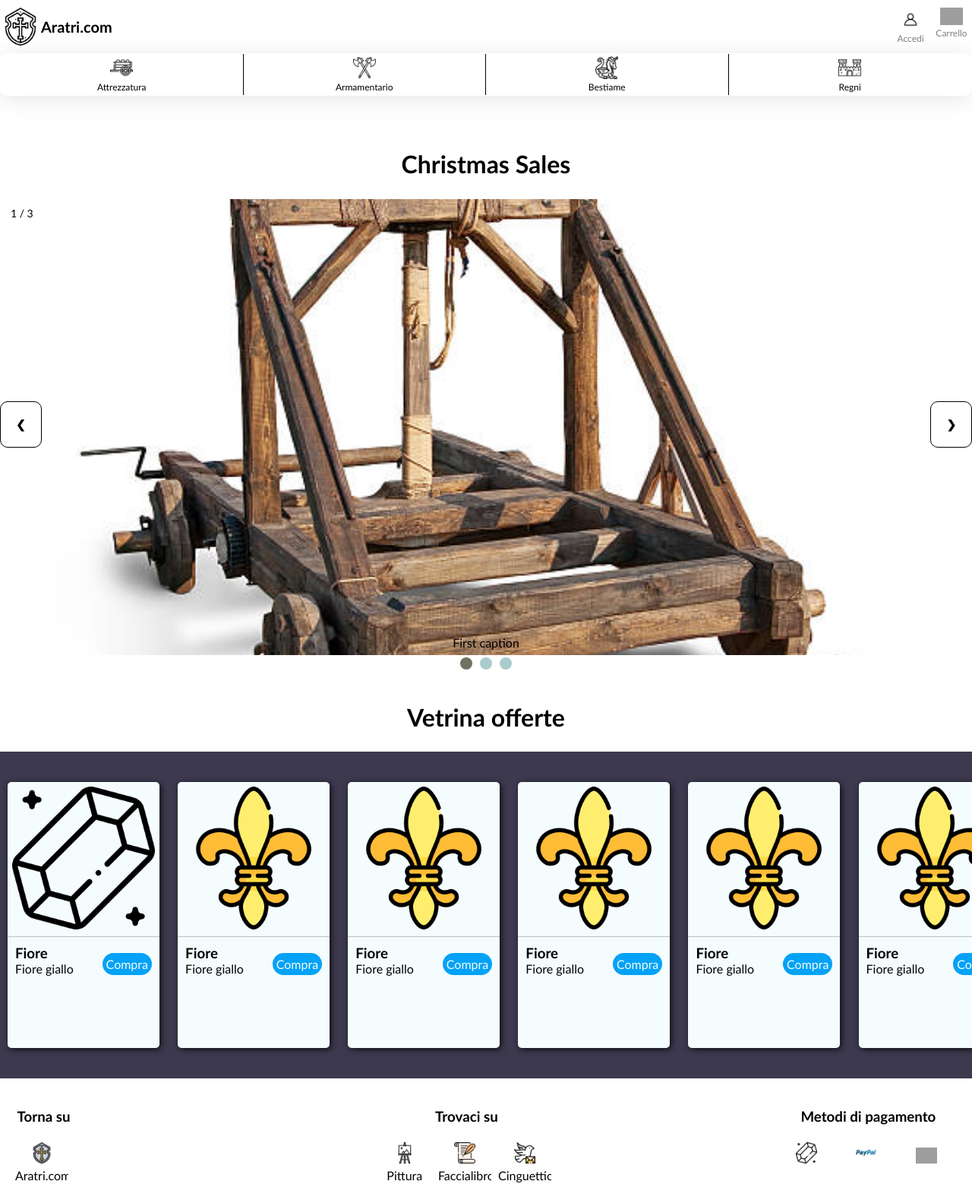
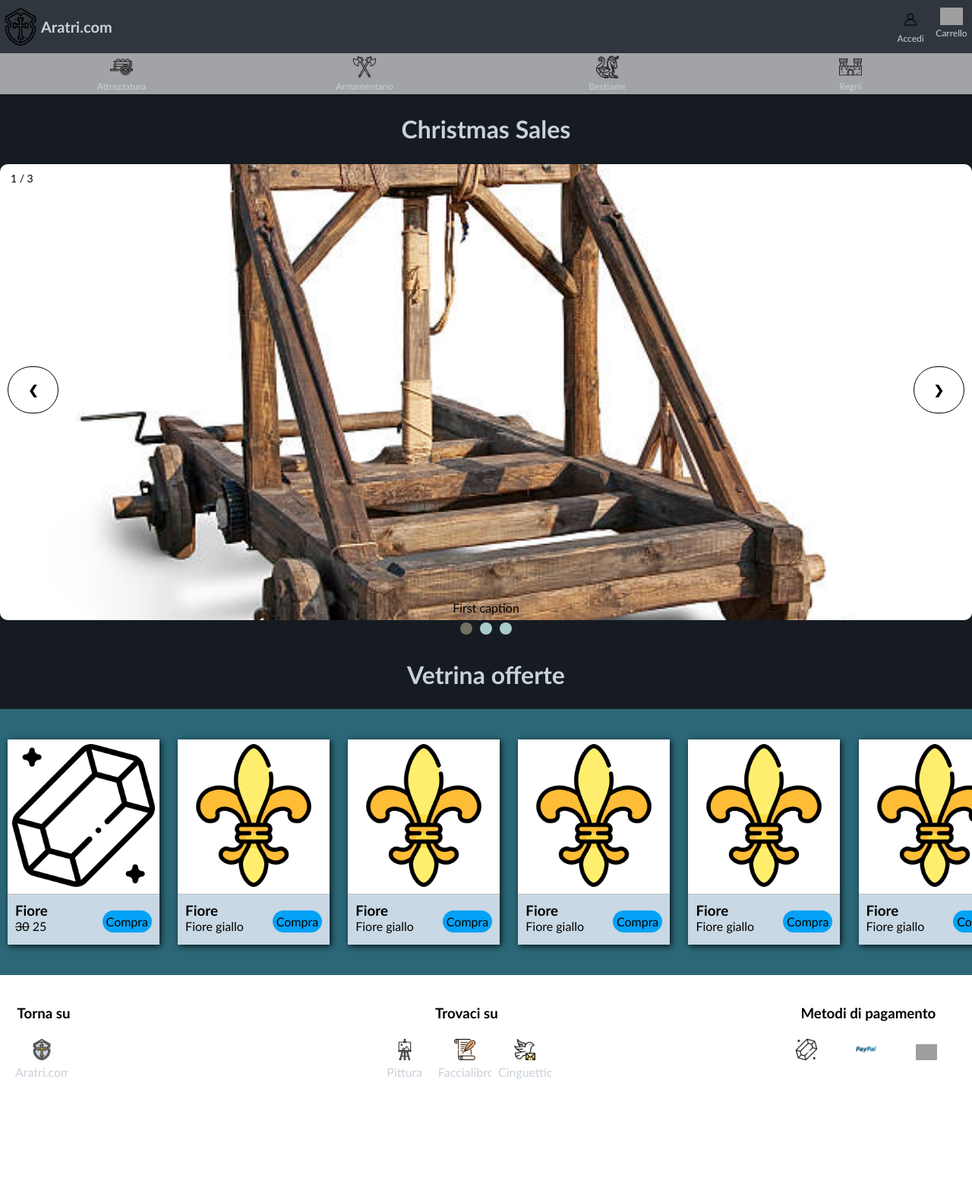
Before and after one commit to ThomasCapelli/TW-Project, a PHP site: page /html/home.html in a window 1280 px wide. Shown: the whole page at 76% size. After the commit the page ends 1420 px from the top, so only its background shows below. Run offline with PHP 8.4, Linux system fonts and the light colour scheme; grey boxes are pictures that could not be loaded.

Commit message:
added vars to an easy switch between dark and light mode

```diff
--- a/css/style.css
+++ b/css/style.css
@@ -5,8 +5,14 @@ html, body, ul, p{
   width: 100%;
   font-family: 'Gill Sans', 'Gill Sans MT', Calibri, 'Trebuchet MS', sans-serif
 }
+body {
+  background-color: var(--body_background);
+}
 /*HEADER OF THE PAGE*/
 
+header {
+  background-color: var(--header-background);
+}
 header nav div {
   display: inline-block;
   text-align: center;
@@ -18,7 +24,7 @@ header nav h1 {
   font-size: 20px;
   display: inline-block;
   margin: 23px 0;
-  color: black;
+  color: var(--text);
 }
 header nav div:first-of-type {
   float: left;
@@ -27,13 +33,13 @@ header nav div:not(:first-of-type) {
   float: right;
 }
 header nav div a {
-  color: grey;
+  color: var(--text);
   text-decoration: none;
   max-width: 40%;
   max-height: 40%;
 }
 header > nav a:hover {
-  color: black;
+  color: var(--header-hover);
 }
 header > nav > div > a:hover img{
   transform: rotate(360deg);
@@ -55,16 +61,14 @@ header nav div a p {
 
 body > nav > ul{
   list-style: none;
-  background-color: white;
   width: 100%;
   white-space: nowrap;
   overflow: auto;
   box-sizing: border-box;
-  background: rgba(255, 255, 255, 0.8);
-  border-radius: 10px;
-  box-shadow: 0 4px 30px rgba(0, 0, 0, 0.1);
+  background: var(--stickynav-background);;
+  box-shadow: 0 4px 3px rgba(0, 0, 0, 0.1);
   backdrop-filter: blur(8.6px);
-  border: 1px solid rgba(255, 255, 255, 0.26);
+  border: 1px solid var(--stikynav-border);
 }
 body > nav > ul::-webkit-scrollbar{
   display: none;
@@ -77,7 +81,7 @@ body > nav ul li{
   box-sizing: border-box;
 }
 body > nav ul li:not(:last-of-type) {
-  border-right: 1px solid black;
+  border-right: 1px solid --stickynav-split;
 }
 body > nav ul li div {
   margin: 3px;
@@ -91,16 +95,18 @@ body > nav > ul > li > div > a {
   width: 100%;
   height: 100%;
   text-decoration: none;
-  color: black;
+  color: var(--text);
 }
 
 /*MAIN*/
 
 main > section:first-of-type{
-  margin: 70px 0 40px 0;
+  margin: 26px 0 30px 0;
 }
 
 main > section > h2, main > h2{
+  color: var(--text);
+  margin-top: 0;
   text-align: center;
   font-size: xx-large;
 }
@@ -108,23 +114,23 @@ main > section > h2, main > h2{
 /*FOR SALE PRODUCTS*/
 main > article {
   width: 100%;
-  background-color: #3d3a50;
+  background-color: var(--sale-background); /*#5d3754 #52ab98*/
   white-space: nowrap;
   overflow: auto;
 }
-main > article::-webkit-scrollbar{
-  display: none;
-}
 main > article > section {
-  background-color: #f4fcfe;
+  background-color: var(--product-background);
   max-width: 200px;
-  height: 350px;
+  height: 270px;
   margin: 40px 10px;
   box-shadow: 2px 2px 8px rgba(0,0,0,0.8);
-  border-radius: 5px;
   display: inline-block;
 }
+main > article header {
+  border-radius: 5px;
+}
 main > article div {
+  background-color: var(--product-img-background);
   height: 60%;
   padding: 3%;
   border-bottom: 1px solid silver;
@@ -146,29 +152,29 @@ main > article a {
   padding: 5px;
   margin-top: -30px;
   border-radius: 20px;
-  background-color: #03a2f6;
-  color: #f4fcfe;
+  background-color: var(--product-button);
+  color: var(--product-text);
   display: block;
 }
 main > article a:hover {
-  background-color: #3d3a50;
+  background-color: var(--product-link-hover);
 }
 
 /*  BODY FOOTER */
 
 body > footer {
   padding: 20px;
-  background-color: white;
+  background-color: var(--footer-background);
 }
 body > footer section {
   font-family: 'Gill Sans', 'Gill Sans MT', Calibri, 'Trebuchet MS', sans-serif;
-  color: black;
+  color: var(--text);
   display: block;
   text-align: center;
 }
 body > footer section + section:before {
   content: "";
-  border-top: 1px solid black;
+  border-top: 1px solid var(--text);
   width: 40%;
   display: block;
   margin: 0 auto;
@@ -176,7 +182,7 @@ body > footer section + section:before {
 body > footer section a{
   display: inline-block;
   text-decoration: none;
-  color: black;
+  color: var(--text);
   margin-right: 5px;
   width: 70px;
 }
@@ -191,7 +197,7 @@ body > footer section a img{
   max-width: 95%;
 }
 body > footer section:not(:last-of-type) a:hover {
-  color: #03a2f6;
+  color: var(--footer-link-hover);
 }
 body > footer section:not(:last-of-type) a:hover img{
   max-height: 100%;
@@ -229,13 +235,12 @@ main section:first-of-type div:not(:first-of-type){
     cursor: pointer;
     position: absolute;
     top: 48%;
-    margin-top: -23px;
-    padding: 20px;
+    margin: -23px 10px 0 10px;
+    padding: 20px 26px;
     color: black;
     font-weight: bold;
-    font-size: 15px;
     transition: 0.4s ease;
-    border-radius: 10px;
+    border-radius: 1000px;
     border: 1px solid black;
   }
 
@@ -320,16 +325,69 @@ main section:first-of-type div:not(:first-of-type){
   padding-top: 50px;
 }
 .selected {
-  background-color: #2f6342;
-  color: white;
+  background-color: var(--sticky-selected);
 }
 .selected a {
-  color: white;
+  color: var(--sticky-selected-color);
 }
 .selected a img {
   filter: invert(100%);
 }
 
+/*colors light-mode*/
+.light_mode {
+ --body_background: #f2f2f2;
+ --header-background: #fff;
+ --text: #000;
+ --header-hover: #52ab98;
+ --sticky-selected: #52ab98;
+ --sticky-selected-color: white;
+ --stickynav-background: rgba(255, 255, 255, 0.6);
+ --stickynav-split: black;
+ --stikynav-border: rgba(255, 255, 255, 0.26);
+ --sale-background: #2b6777;
+ --product-img-background: white;
+ --product-background: #c8d8e4;
+ --product-text: black;
+ --product-title: black;
+ --product-button: #03a2f6;
+ --product-link: white;
+ --product-link-hover: #52ab98;
+ --footer-background: white;
+ --footer-link: black;
+ --footer-link-hover: #03a2f6;
+ --filter: 100%;
+}
+/*--black_opacity_08: #000000cc;
+--black_opacity_01: #0000001A;
+--white: #ffffff;
+--white_opacity_08: #ffffffcc;
+--white-opacity_026: #ffffff42;
+--violet: #5d3754;
+--grey: #929292;
+*/
+.dark_mode {
+  --body_background: #161b22;
+  --header-background: #30363d;
+  --text: #c9d1d9;;
+  --header-hover: #52ab98;
+  --sticky-selected: #52ab98;
+  --sticky-selected-color: white;
+  --stickynav-background: rgba(255, 255, 255, 0.6);
+  --stickynav-split: black;
+  --sale-background: #2b6777;
+  --product-img-background: white;
+  --product-background: #c8d8e4;
+  --product-text: black;
+  --product-title: black;
+  --product-button: #03a2f6;
+  --product-link: white;
+  --product-link-hover: #52ab98;
+  --footer-background: white;
+  --footer-link: black;
+  --footer-link-hover: #03a2f6;
+  --filter: 0%;
+ }
 @media screen and (min-width: 768px) {
 
   body > nav > ul > li:hover {
--- a/html/home.html
+++ b/html/home.html
@@ -16,7 +16,7 @@
     <link href="../icons/favicon.ico" rel="icon" type="image/x-icon" />
     <title>Aratri</title>
 </head>
-<body>
+<body class="dark_mode">
     <header>
         <!-- Menù iniziale con logo e login-->
         <nav>
@@ -76,7 +76,7 @@
                 </header>
                 <footer>
                     <h3>Fiore</h3>
-                    <p>Fiore giallo</p>
+                    <p><del>30</del> 25</p>
                     <a href="">Compra</a>
                 </footer>
             </section>
```
